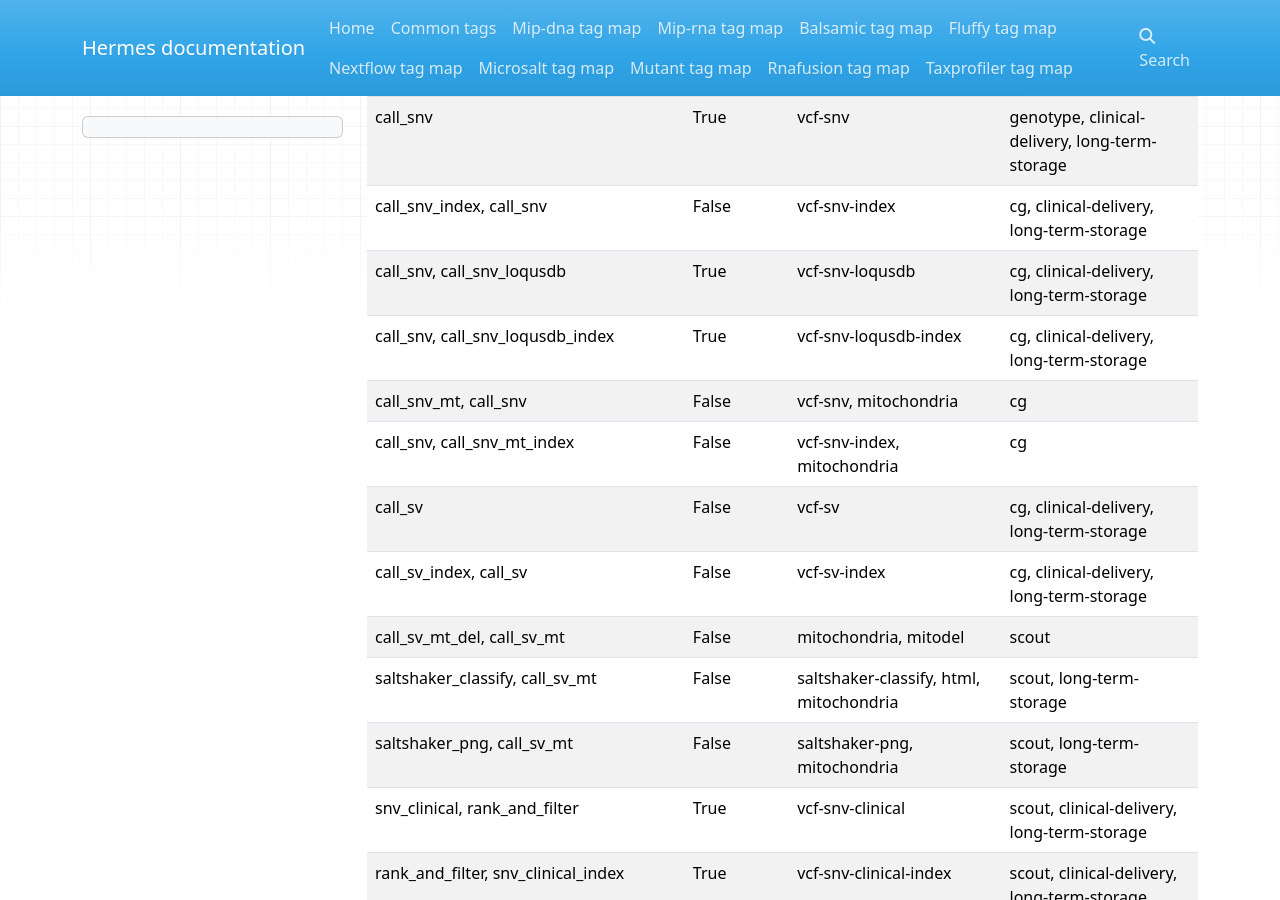
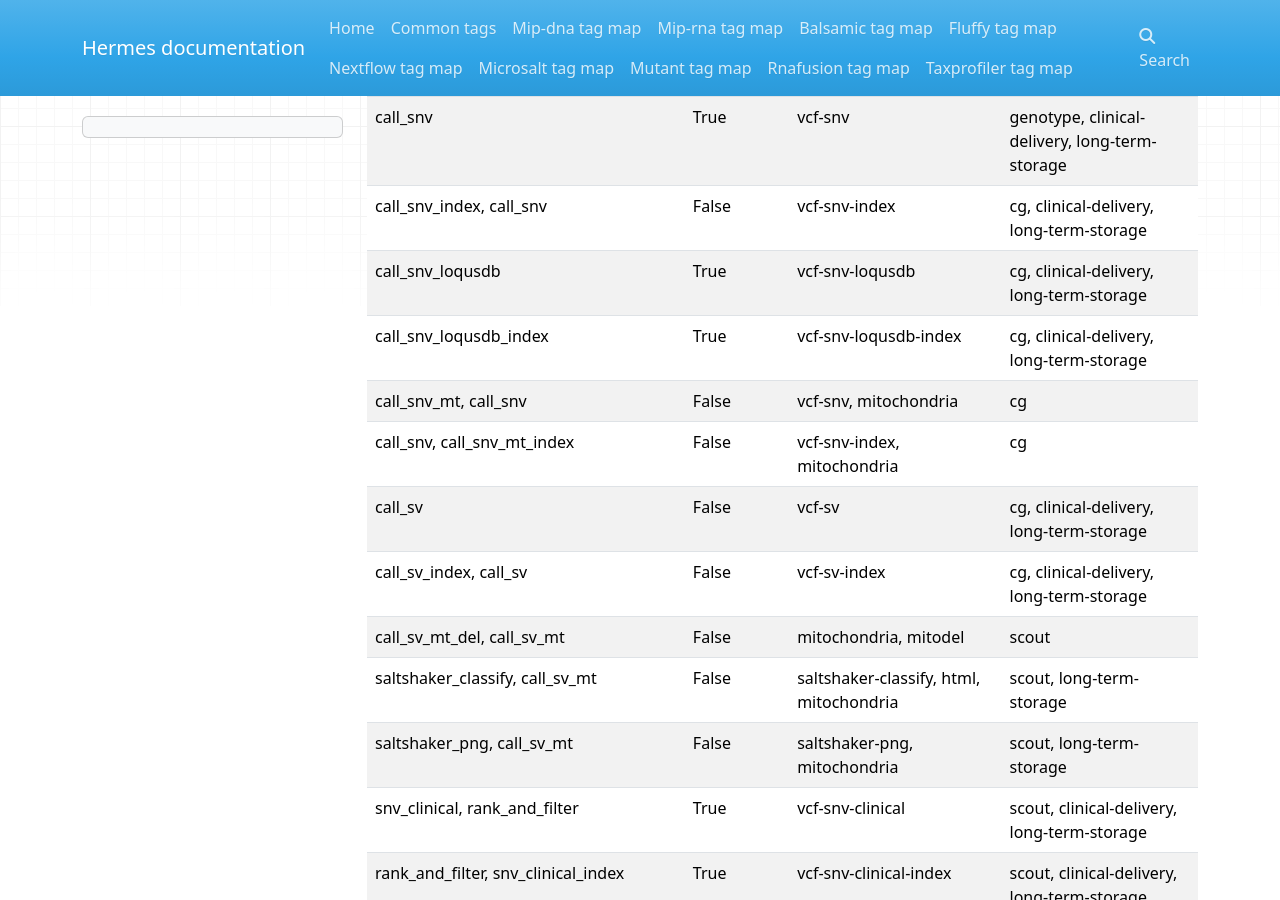
Before and after one commit to Clinical-Genomics/hermes, an MkDocs documentation site: the page built from docs/raredisease_map.md, in a window 1280 px wide and 900 px high, scrolled down 1534 px. Built offline with MkDocs 1.6.1, drawn with Linux system fonts in a browser that asks for light colours; nearby versions of some CDN libraries.

Commit message:
change step name

```diff
--- a/docs/raredisease_map.md
+++ b/docs/raredisease_map.md
@@ -28,8 +28,8 @@
 | research_index, annotate_mobile_elements         | False       | mobile-elements, research, vcf-index   | scout, clinical-delivery, long-term-storage    |
 | call_snv                                         | True        | vcf-snv                                | genotype, clinical-delivery, long-term-storage |
 | call_snv_index, call_snv                         | False       | vcf-snv-index                          | cg, clinical-delivery, long-term-storage       |
-| call_snv, call_snv_loqusdb                       | True        | vcf-snv-loqusdb                        | cg, clinical-delivery, long-term-storage       |
-| call_snv, call_snv_loqusdb_index                 | True        | vcf-snv-loqusdb-index                  | cg, clinical-delivery, long-term-storage       |
+| call_snv_loqusdb                                 | True        | vcf-snv-loqusdb                        | cg, clinical-delivery, long-term-storage       |
+| call_snv_loqusdb_index                           | True        | vcf-snv-loqusdb-index                  | cg, clinical-delivery, long-term-storage       |
 | call_snv_mt, call_snv                            | False       | vcf-snv, mitochondria                  | cg                                             |
 | call_snv, call_snv_mt_index                      | False       | vcf-snv-index, mitochondria            | cg                                             |
 | call_sv                                          | False       | vcf-sv                                 | cg, clinical-delivery, long-term-storage       |
```
Also changed, not shown: 1 other file.
